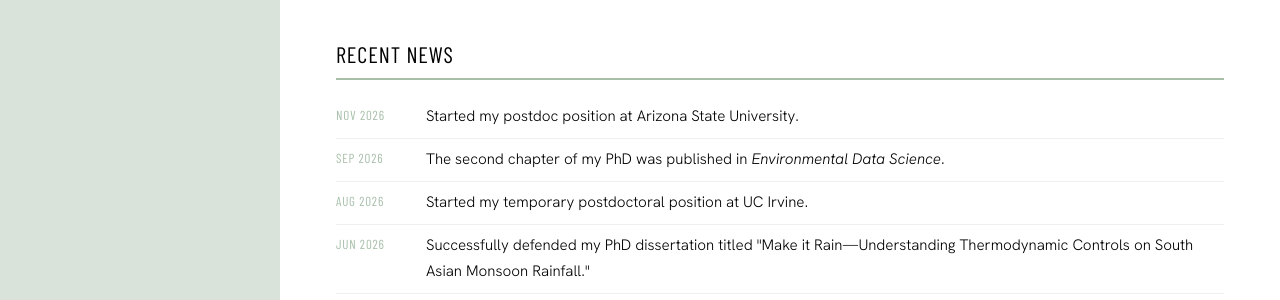
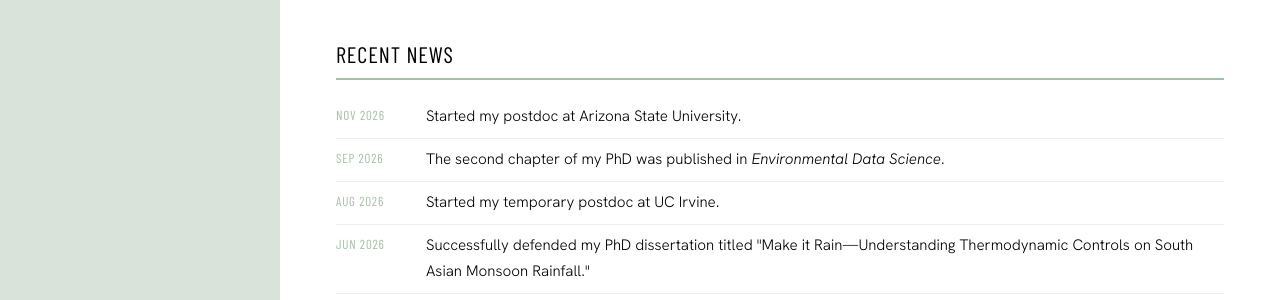
Before and after one commit to savannahferretti/savannahferretti.github.io, a Jekyll site: the page built from pages/index.md, in a window 1280 px wide and 1295 px high. Shown: the part 757-1057 px from the top of the window. Built offline with Jekyll 4.4.1, drawn with Linux system fonts in a browser that asks for light colours; a style sheet for code colours, icons or effects is not loaded.

Commit message:
Update index.md

```diff
--- a/pages/index.md
+++ b/pages/index.md
@@ -24,7 +24,7 @@ I’m originally from Long Island, New York. I studied Earth and Atmospheric Sci
 <table class="news-table">
   <tr>
     <td>Nov 2026</td>
-    <td>Started my postdoc position at Arizona State University.</td>
+    <td>Started my postdoc at Arizona State University.</td>
   </tr>
   <tr>
     <td>Sep 2026</td>
@@ -32,7 +32,7 @@ I’m originally from Long Island, New York. I studied Earth and Atmospheric Sci
   </tr>
   <tr>
     <td>Aug 2026</td>
-    <td>Started my temporary postdoctoral position at UC Irvine.</td>
+    <td>Started my temporary postdoc at UC Irvine.</td>
   </tr>
   <tr>
     <td>Jun 2026</td>
```
